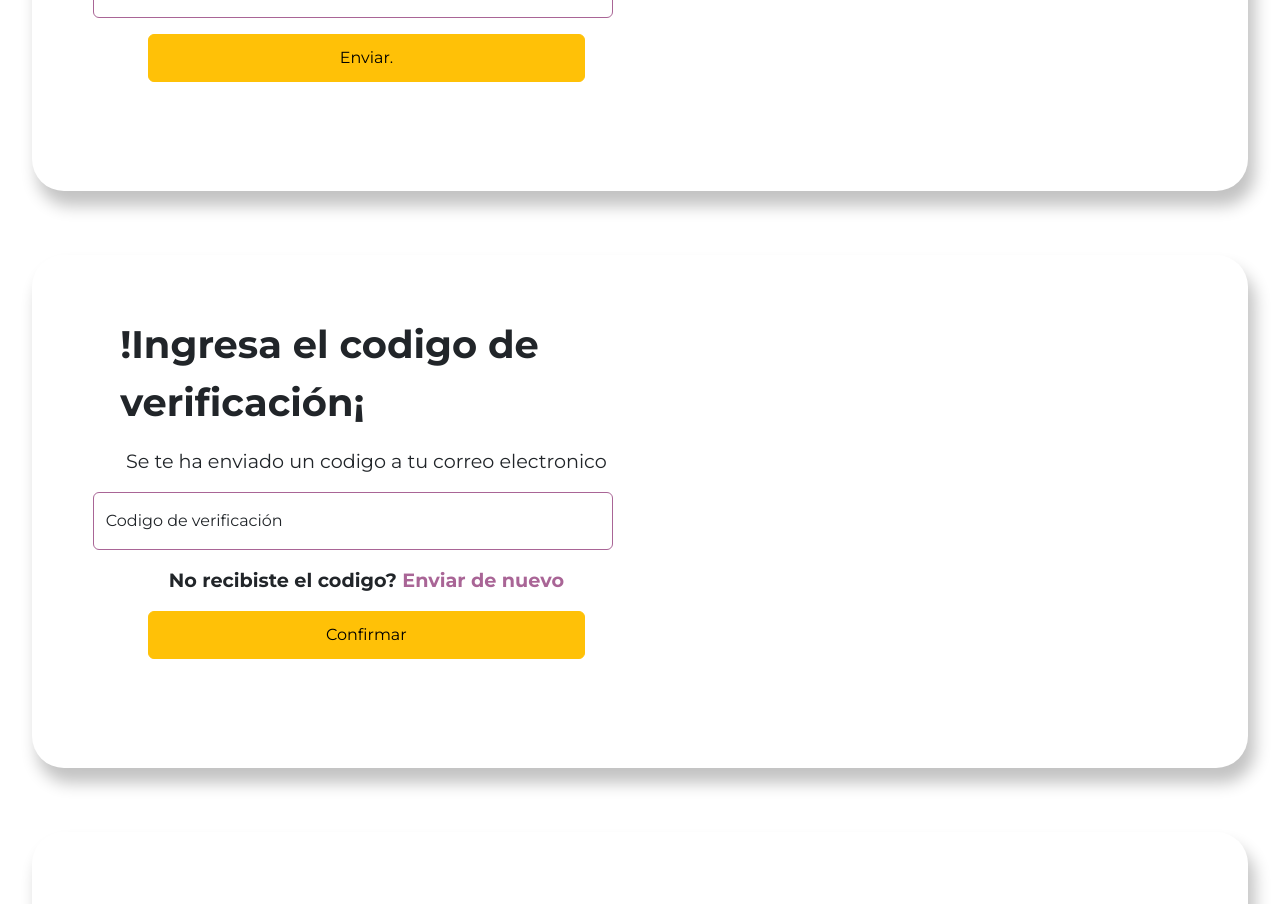
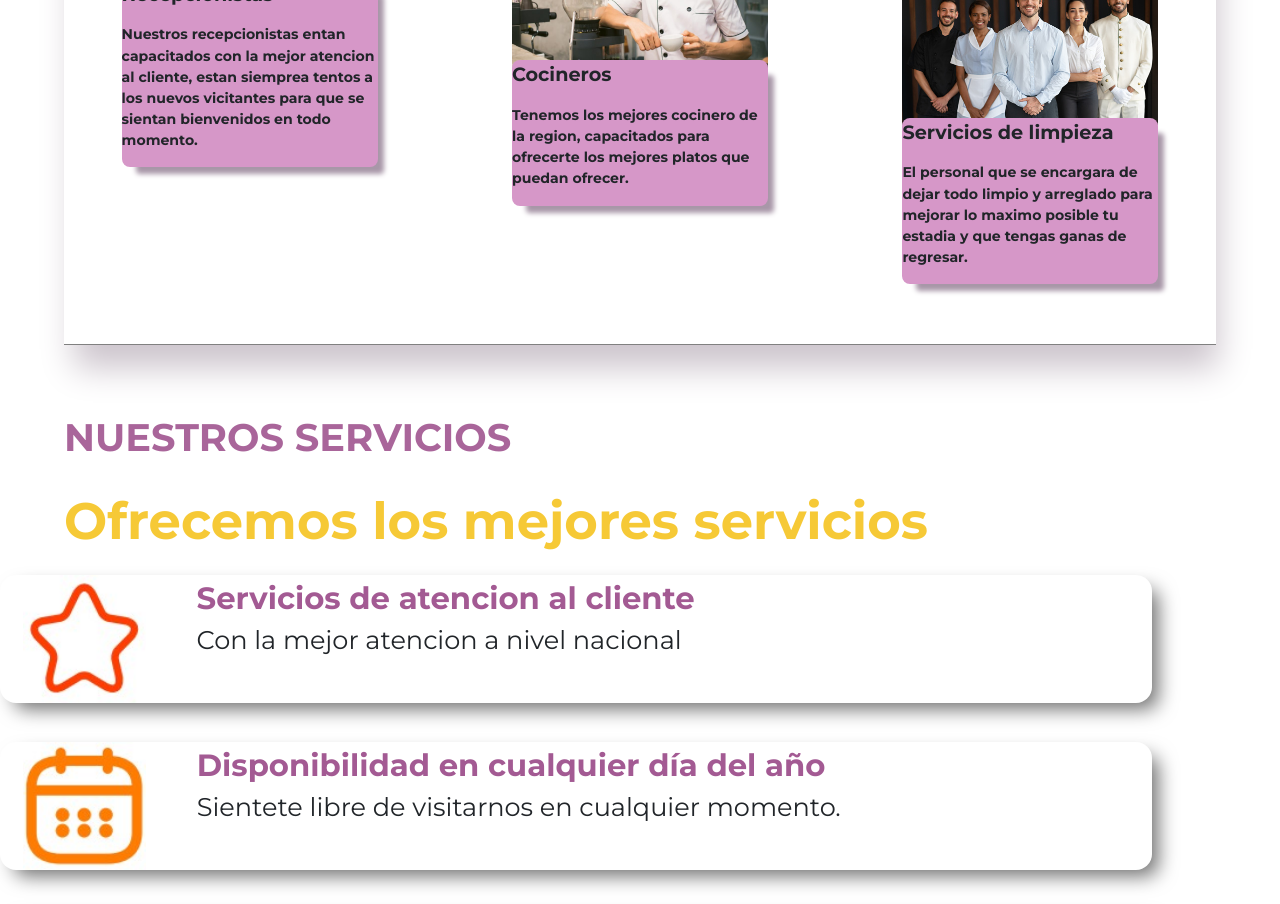
Before and after one commit to OakEsteban/PosadadelSolFRONTEND, a React (Create React App) app: page /Nosotros in a window 1280 px wide. Shown: the part 440-1344 px from the top of the page. Built offline with nearby package versions, Linux system fonts and the light colour scheme.

Commit message:
Update: Recuperar-sin log

```diff
--- a/src/Styles/Recuperar2P.module.css
+++ b/src/Styles/Recuperar2P.module.css
@@ -61,7 +61,7 @@
 }
 
 /* ----------------------------------------------------------- */
-@media(max-width:600px) {
+@media(max-width:640px) {
     .cont1{
         margin: 0;
         padding: 0s;
--- a/src/Styles/Recuperar3P.module.css
+++ b/src/Styles/Recuperar3P.module.css
@@ -61,7 +61,7 @@
 }
 
 /* ----------------------------------------------------------- */
-@media(max-width:600px) {
+@media(max-width:640px) {
     .cont1{
         margin: 0;
         padding: 0s;
--- a/src/Styles/RecuperarD.module.css
+++ b/src/Styles/RecuperarD.module.css
@@ -66,7 +66,7 @@
 
  /* ------------------------------------------------ */
 
-@media (max-width:600px){
+@media (max-width:640px){
   .cont {
     margin-left: 0;
     border: none;
--- a/src/Styles/RecuperarP.module.css
+++ b/src/Styles/RecuperarP.module.css
@@ -44,7 +44,7 @@
 }
 
 /* ----------------------------------------------------------- */
-@media(max-width:600px) {
+@media(max-width:640px) {
     .cont1{
         margin: 0;
         padding: 0s;
--- a/src/components/pages/Nosotros.jsx
+++ b/src/components/pages/Nosotros.jsx
@@ -1,9 +1,6 @@
 import React from "react";
 import WorkerMod from "../WorkerMod";
 import Services from "../Services-Nosotros";
-import Recuperar from "../login-register/Recuperar";
-import Recuperar2 from '../login-register/Recuperar2'
-import Recuperar3 from '../login-register/Recuperar3'
 
 
 export const Nosotros = () => {
@@ -17,12 +14,9 @@ export const Nosotros = () => {
         justifyContent:"center"
       }}
     >
-      {/* <WorkerMod/>
-      <Services/> */}
+      <WorkerMod/>
+      <Services/>
 
-<Recuperar/>
-<Recuperar2/>
-<Recuperar3/>
 
     </div>
   );
```
